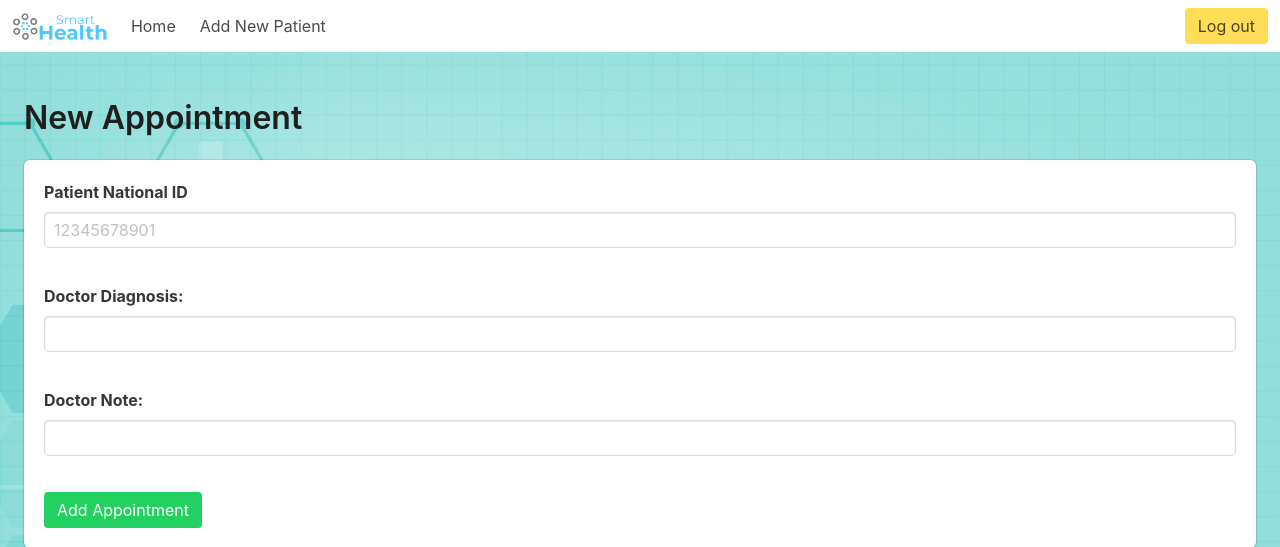
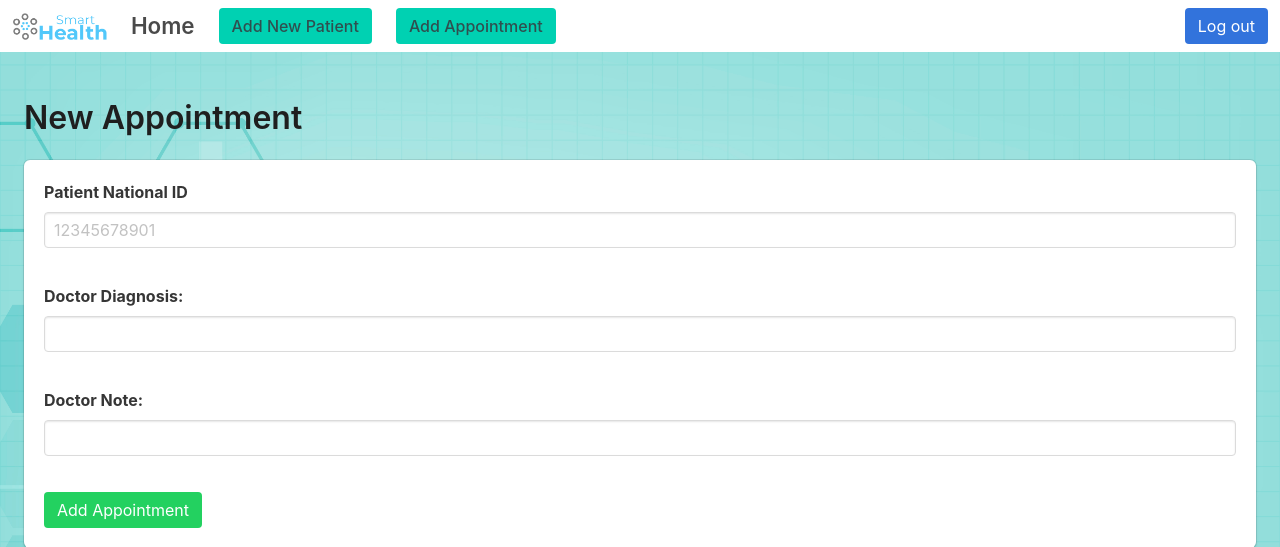
Before and after one commit to SmartHealth-ituse2020/SH-web, a Flask app: page /doctor/appointment in a window 1280 px wide. Shown: the top 547 px of the page. Run offline with Flask 2, Linux system fonts and the light colour scheme; the visitor is signed in with stand-in values (Sample User, id 1); some libraries are stand-ins or nearby versions.

Commit message:
fix templates of doctor interface

```diff
--- a/smarthealth_web/templates/doctor/add_appointment.html
+++ b/smarthealth_web/templates/doctor/add_appointment.html
@@ -8,7 +8,9 @@
         <div class="alert">
             <span class="closebtn" onclick="this.parentElement.style.display='none';">&times;</span>
             {{ error }}
-            <a href="{{ url_for("doctor.add_patient") }}"> Click here to add patient.</a>
+              <a href="{{ url_for('doctor.add_patient') }}" style="color:white; font-weight: 600;">
+                 Click here to add patient.
+              </a>
         </div>
     {% endif %}
 
--- a/smarthealth_web/templates/doctor/doctor_layout.html
+++ b/smarthealth_web/templates/doctor/doctor_layout.html
@@ -22,17 +22,28 @@
       </div>
       <div class="navbar-menu">
         <div class="navbar-start">
-          <a class="navbar-item" href="{{ url_for('doctor.home_page') }}">
+          <a class="navbar-item" href="{{ url_for('doctor.home_page') }}" style="font-weight: 600; font-size: 1.4rem;">
             Home
           </a>
-          <a class="navbar-item" href="{{ url_for('doctor.add_patient') }}">
-            Add New Patient
-          </a>
+          <div class="navbar-item">
+            <div class="buttons">
+              <a class="button is-primary" href="{{ url_for('doctor.add_patient') }}" style="color:darkslategray; font-weight: 500;">
+                Add New Patient
+              </a>
+            </div>
+          </div>
+          <div class="navbar-item">
+            <div class="buttons">
+              <a class="button is-primary" href="{{ url_for('doctor.add_appointment') }}" style="color:darkslategray; font-weight: 500;">
+                  Add Appointment
+              </a>
+            </div>
+          </div>
         </div>
         <div class="navbar-end">
           <div class="navbar-item">
             <div class="buttons">
-              <a class="button is-warning" href="{{ url_for('logout') }}">
+              <a class="button is-link" href="{{ url_for('logout') }}">
                 Log out
               </a>
             </div>
```
